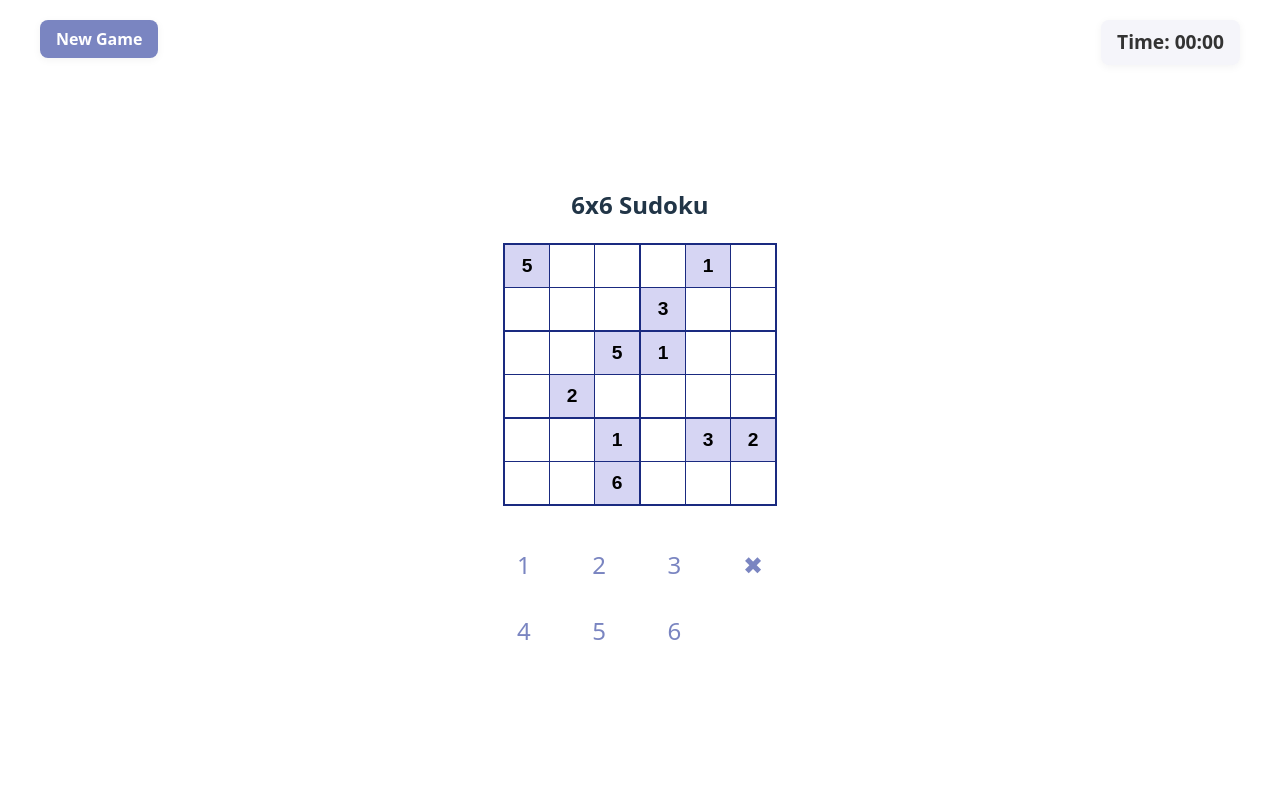
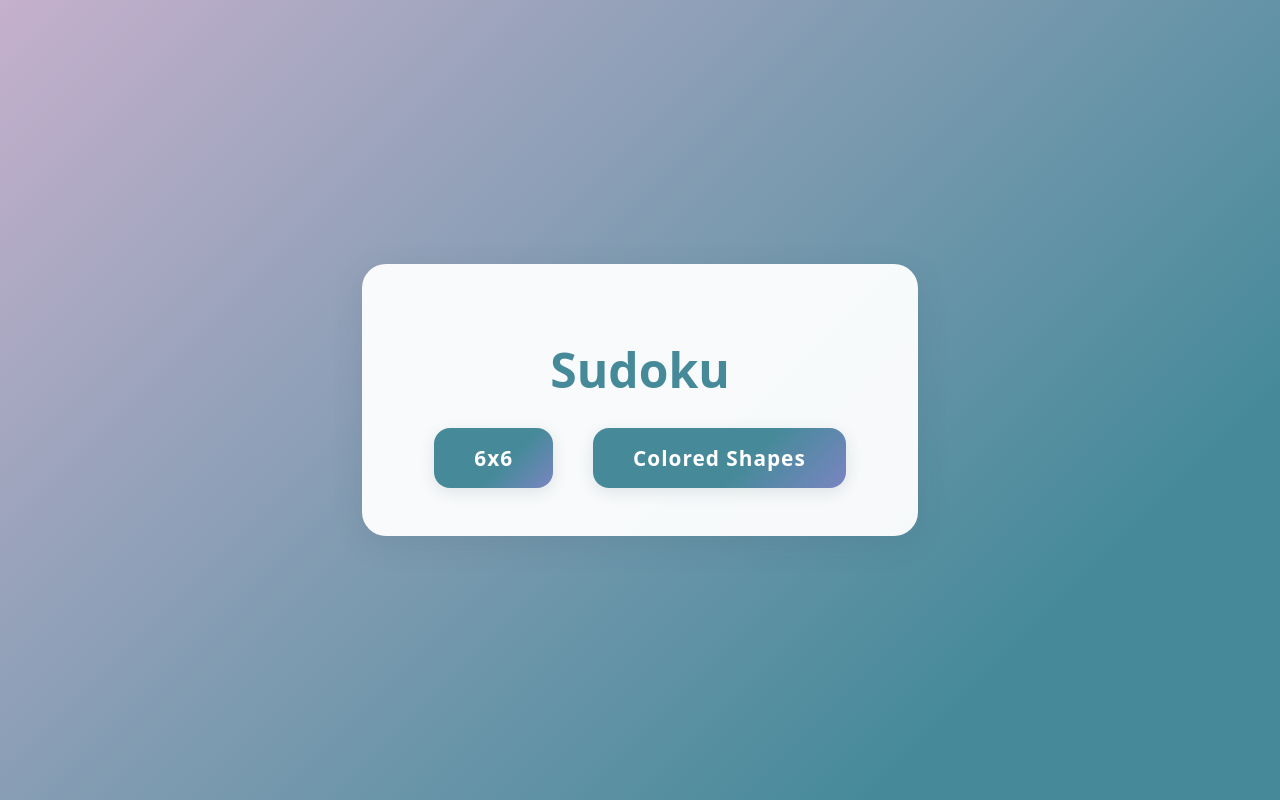
Before and after one commit to Kafka1401/Sodoku, a React (Vite) app: page / in a window 1280 px wide. Built offline with nearby package versions, Linux system fonts and the light colour scheme.

Commit message:
cover page and colored shapes

```diff
--- a/src/App.tsx
+++ b/src/App.tsx
@@ -1,8 +1,27 @@
+
+import React, { useState } from 'react';
 import Sudoku from './Sudoku';
+import CoverPage from './CoverPage';
 import './App.css';
 
 function App() {
-  return <Sudoku />;
+  const [showCover, setShowCover] = useState(true);
+  const [variant, setVariant] = useState<'classic' | 'shapes'>('classic');
+
+  const handleStart = (selectedVariant?: 'shapes') => {
+    setVariant(selectedVariant === 'shapes' ? 'shapes' : 'classic');
+    setShowCover(false);
+  };
+
+  return (
+    <>
+      {showCover ? (
+        <CoverPage onStart={handleStart} />
+      ) : (
+        <Sudoku variant={variant} />
+      )}
+    </>
+  );
 }
 
 export default App;
--- a/src/Sudoku.css
+++ b/src/Sudoku.css
@@ -1,3 +1,82 @@
+.sudoku-board .bold-bottom {
+  border-bottom: 2.5px solid #1A2A80 !important;
+}
+.sudoku-board .bold-right {
+  border-right: 2.5px solid #1A2A80 !important;
+}
+.sudoku-board .bold-left {
+  border-left: 2.5px solid #1A2A80 !important;
+}
+.sudoku-board .bold-top {
+  border-top: 2.5px solid #1A2A80 !important;
+}
+/* Cover page styles */
+.cover-page {
+  position: fixed;
+  top: 0;
+  left: 0;
+  width: 100vw;
+  height: 100vh;
+  background: linear-gradient(135deg, #C5B0CD, #468A9A 80%);
+  display: flex;
+  align-items: center;
+  justify-content: center;
+  z-index: 1000;
+}
+.cover-content {
+  background: rgba(255,255,255,0.95);
+  border-radius: 24px;
+  box-shadow: 0 8px 32px rgba(44, 62, 80, 0.12);
+  padding: 48px 64px;
+  text-align: center;
+}
+.cover-title {
+  font-size: 3rem;
+  font-weight: 700;
+  color: #468A9A;
+  margin-bottom: 16px;
+}
+.cover-subtitle {
+  font-size: 1.3rem;
+  color: #7A85C1;
+  margin-bottom: 32px;
+}
+.cover-start-btn {
+  font-size: 1.2rem;
+  font-weight: bold;
+  color: #fff;
+  background: #468A9A;
+  border: none;
+  border-radius: 12px;
+  padding: 14px 36px;
+  cursor: pointer;
+  box-shadow: 0 2px 8px rgba(44, 62, 80, 0.10);
+  transition: background 0.2s, transform 0.1s;
+}
+.cover-start-btn:hover {
+  background: #5a6399;
+  transform: scale(1.05);
+}
+/* New Game button original style */
+.newgame-btn {
+  position: absolute;
+  top: 20px;
+  left: 40px;
+  font-size: 1rem;
+  font-weight: bold;
+  color: #fff;
+  background: #468A9A;
+  border: none;
+  border-radius: 8px;
+  padding: 8px 16px;
+  cursor: pointer;
+  box-shadow: 0 2px 8px rgba(0,0,0,0.05);
+  z-index: 10;
+  transition: background 0.2s;
+}
+.newgame-btn:hover {
+  background: #5a6399;
+}
 .sudoku-container {
   display: flex;
   flex-direction: column;
@@ -23,18 +102,6 @@
   outline: none;
 }
 /* Bold outline for 2x3 grids */
-.sudoku-board .bold-bottom {
-  border-bottom: 2px solid #1A2A80 !important;
-}
-.sudoku-board .bold-right {
-  border-right: 2px solid #1A2A80 !important;
-}
-.sudoku-board .bold-left {
-  border-left: 2px solid #1A2A80 !important;
-}
-.sudoku-board .bold-top {
-  border-top: 2px solid #1A2A80 !important;
-}
 .sudoku-board input.prefilled {
   background: #D6D5F3;
   color: #000;
@@ -52,11 +119,11 @@
   font-size: 1.2rem;
   font-weight: bold;
   color: #333;
-  background: #f5f5fa;
-  padding: 8px 16px;
-  border-radius: 8px;
-  box-shadow: 0 2px 8px rgba(0,0,0,0.05);
   z-index: 10;
+    background: #f5f5fa;
+    padding: 8px 16px;
+    border-radius: 8px;
+    box-shadow: 0 2px 8px rgba(44, 62, 80, 0.08);
 }
 .newgame-btn {
   position: absolute;
@@ -65,7 +132,7 @@
   font-size: 1rem;
   font-weight: bold;
   color: #fff;
-  background: #7A85C1;
+  background: #468A9A;
   border: none;
   border-radius: 8px;
   padding: 8px 16px;
@@ -144,3 +211,32 @@
   margin: 0 4px;
   cursor: pointer;
 }
+
+/* Modern cover page option button styles */
+.cover-options {
+  display: flex;
+  gap: 24px;
+  justify-content: center;
+  margin-top: 32px;
+}
+.cover-option-btn {
+  font-size: 1.3rem;
+  font-weight: 600;
+  color: #fff;
+  background: linear-gradient(135deg, #468A9A 60%, #7A85C1 100%);
+  border: none;
+  border-radius: 16px;
+  padding: 16px 40px;
+  cursor: pointer;
+  box-shadow: 0 4px 16px rgba(44, 62, 80, 0.12);
+  letter-spacing: 1px;
+  transition: background 0.2s, color 0.2s, transform 0.1s, box-shadow 0.2s;
+  outline: none;
+  margin: 0 8px;
+}
+.cover-option-btn:hover {
+  background: linear-gradient(135deg, #7A85C1 60%, #468A9A 100%);
+  color: #fff;
+  transform: scale(1.07);
+  box-shadow: 0 8px 24px rgba(44, 62, 80, 0.18);
+}
--- a/src/Sudoku.tsx
+++ b/src/Sudoku.tsx
@@ -1,5 +1,6 @@
 import { useState, useEffect, useRef } from 'react';
 import './Sudoku.css';
+import ShapeRenderer from './ShapeRenderer';
 
 function generateFullBoard(): string[][] {
   const board = Array.from({ length: 6 }, () => Array(6).fill(''));
@@ -23,15 +24,16 @@ function generateFullBoard(): string[][] {
 }
 
 function isValid(board: string[][], row: number, col: number, value: string): boolean {
-  // Check row
+  if (typeof value !== 'string') return false;
+  // Always check row
   for (let j = 0; j < 6; j++) {
     if (j !== col && board[row][j] === value) return false;
   }
-  // Check column
+  // Always check column
   for (let i = 0; i < 6; i++) {
     if (i !== row && board[i][col] === value) return false;
   }
-  // Check 2x3 box
+  // Always check 2x3 box
   const boxRow = Math.floor(row / 2) * 2;
   const boxCol = Math.floor(col / 3) * 3;
   for (let i = boxRow; i < boxRow + 2; i++) {
@@ -96,10 +98,31 @@ function generatePuzzleBoard(): string[][] {
   return puzzle;
 }
 
-function Sudoku() {
+interface SudokuProps {
+  variant?: 'classic' | 'shapes';
+}
+
+function Sudoku({ variant = 'classic' }: SudokuProps) {
+  // Expose variant globally for isValid logic
+  if (typeof window !== 'undefined') {
+    window.variant = variant;
+  }
   const [initialBoard, setInitialBoard] = useState<string[][]>(generatePuzzleBoard());
   const [solutionBoard, setSolutionBoard] = useState<string[][]>(generateFullBoard());
   const [board, setBoard] = useState<string[][]>(initialBoard);
+  // When variant changes, start a new puzzle
+  useEffect(() => {
+    const newInitialBoard = generatePuzzleBoard();
+    setInitialBoard(newInitialBoard);
+    setSolutionBoard(generateFullBoard());
+    setBoard(newInitialBoard);
+    setCompleted(false);
+    setStartTime(null);
+    setEndTime(null);
+    setElapsed(0);
+    setTimerActive(false);
+    if (timerRef.current) window.clearInterval(timerRef.current);
+  }, [variant]);
   const [completed, setCompleted] = useState(false);
   const [startTime, setStartTime] = useState<number | null>(null);
   const [endTime, setEndTime] = useState<number | null>(null);
@@ -218,12 +241,12 @@ function Sudoku() {
 
   return (
     <div className="sudoku-container">
-      <h2>6x6 Sudoku</h2>
-      <div className="timer-top-right">Time: {formatTime(completed && endTime ? endTime - (startTime ?? 0) : elapsed)}</div>
       <button
         className="newgame-btn"
         onClick={e => { handleNewGame(); e.currentTarget.blur(); }}
       >New Game</button>
+      <h2>6x6 Sudoku</h2>
+      <div className="timer-top-right">Time: {formatTime(completed && endTime ? endTime - (startTime ?? 0) : elapsed)}</div>
       <table className="sudoku-board">
         <tbody>
           {board.map((row, i) => (
@@ -237,18 +260,27 @@ function Sudoku() {
                 if (j === 0) cellClass += ' bold-left';
                 if (j === 5) cellClass += ' bold-right';
                 const isPrefilled = initialBoard[i][j] !== '';
-                const isIncorrect = !isPrefilled && cell !== '' && cell !== solutionBoard[i][j];
+                // Mark cell invalid only if it violates Sudoku rules
+                const isIncorrect = !isPrefilled && cell !== '' && !isValid(board, i, j, cell);
                 let inputClass = isPrefilled ? 'prefilled' : '';
                 if (isIncorrect) inputClass += ' invalid';
                 if (selectedCell && selectedCell.row === i && selectedCell.col === j) inputClass += ' selected';
+                // Render shape or number
+                const displayValue = isPrefilled ? initialBoard[i][j] : cell;
                 return (
                   <td key={j} className={cellClass.trim()} onClick={() => handleCellClick(i, j)}>
+                    {variant === 'shapes' && displayValue ? (
+                      <span style={{ display: 'flex', justifyContent: 'center', alignItems: 'center' }}>
+                        <ShapeRenderer value={displayValue} />
+                      </span>
+                    ) : (
                       <input
-                      value={isPrefilled ? initialBoard[i][j] : cell}
+                        value={displayValue}
                         readOnly
                         disabled={isPrefilled}
                         className={inputClass.trim()}
                       />
+                    )}
                   </td>
                 );
               })}
@@ -261,15 +293,28 @@ function Sudoku() {
         <table>
           <tbody>
             <tr>
-              <td><button className={`number-btn${selectedNumber === '1' ? ' selected' : ''}`} onClick={e => { handleNumberClick('1'); e.currentTarget.blur(); }}>1</button></td>
-              <td><button className={`number-btn${selectedNumber === '2' ? ' selected' : ''}`} onClick={e => { handleNumberClick('2'); e.currentTarget.blur(); }}>2</button></td>
-              <td><button className={`number-btn${selectedNumber === '3' ? ' selected' : ''}`} onClick={e => { handleNumberClick('3'); e.currentTarget.blur(); }}>3</button></td>
-              <td><button className={`number-btn${selectedNumber === 'X' ? ' selected' : ''}`} onClick={e => { handleNumberClick('X'); e.currentTarget.blur(); }}>&#10006;</button></td>
+              {["1","2","3","X"].map((num, idx) => (
+                <td key={num}>
+                  <button
+                    className={`number-btn${selectedNumber === num ? ' selected' : ''}`}
+                    onClick={e => { handleNumberClick(num); e.currentTarget.blur(); }}
+                  >
+                    {variant === 'shapes' && num !== 'X' ? <ShapeRenderer value={num} /> : num === 'X' ? <span>&#10006;</span> : num}
+                  </button>
+                </td>
+              ))}
             </tr>
             <tr>
-              <td><button className={`number-btn${selectedNumber === '4' ? ' selected' : ''}`} onClick={e => { handleNumberClick('4'); e.currentTarget.blur(); }}>4</button></td>
-              <td><button className={`number-btn${selectedNumber === '5' ? ' selected' : ''}`} onClick={e => { handleNumberClick('5'); e.currentTarget.blur(); }}>5</button></td>
-              <td><button className={`number-btn${selectedNumber === '6' ? ' selected' : ''}`} onClick={e => { handleNumberClick('6'); e.currentTarget.blur(); }}>6</button></td>
+              {["4","5","6"].map((num, idx) => (
+                <td key={num}>
+                  <button
+                    className={`number-btn${selectedNumber === num ? ' selected' : ''}`}
+                    onClick={e => { handleNumberClick(num); e.currentTarget.blur(); }}
+                  >
+                    {variant === 'shapes' ? <ShapeRenderer value={num} /> : num}
+                  </button>
+                </td>
+              ))}
             </tr>
           </tbody>
         </table>
```
Lines whose indentation alone changed are shown as unchanged.
